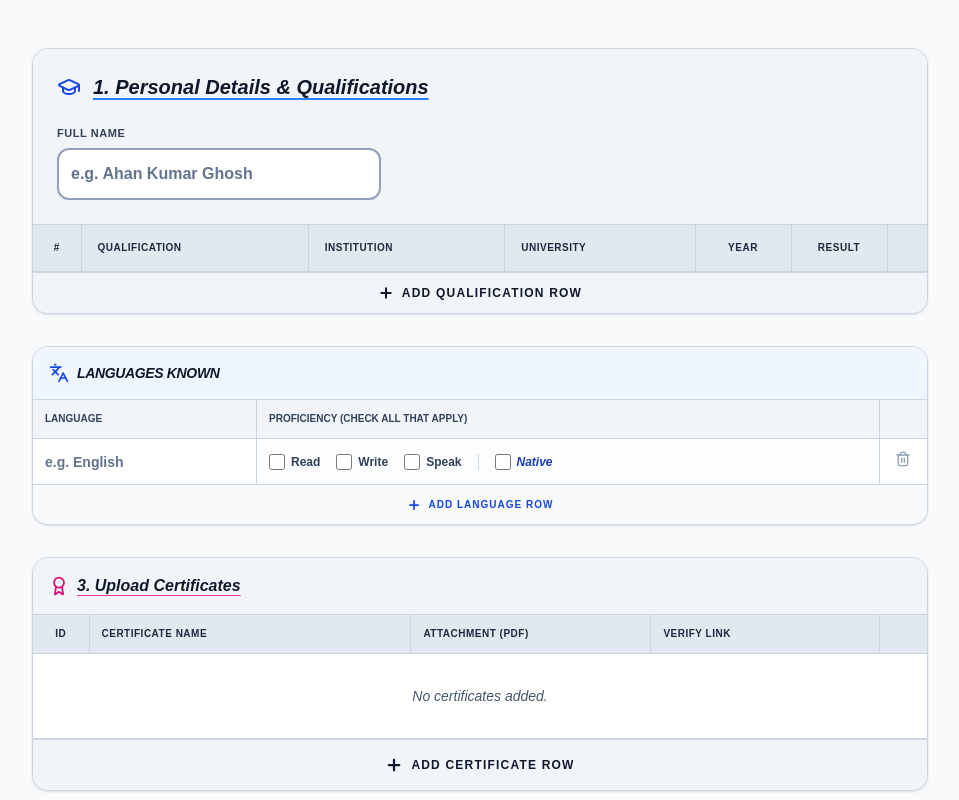
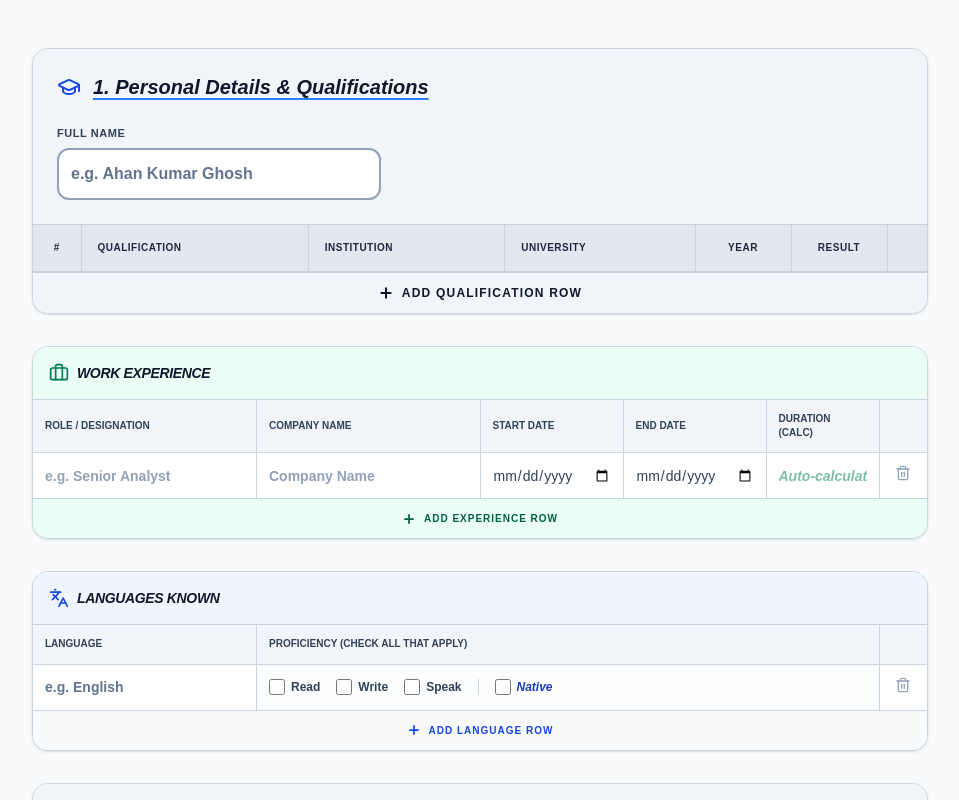
Before and after one commit to Emulsion24/Rezillion-Jobs, a Next.js app: page /candidate-profile in a window 1280 px wide. Shown: the top 800 px of the page, without its empty margins (160-1119 px from the left). Built offline with nearby package versions, Linux system fonts and the light colour scheme.

Commit message:
add the automatic expreience calculator

```diff
--- a/app/components/NameQualification.tsx
+++ b/app/components/NameQualification.tsx
@@ -1,8 +1,9 @@
 "use client";
 
 import React, { useState } from 'react';
-import { GraduationCap, Plus, Trash2, Languages } from 'lucide-react';
+import { GraduationCap, Plus, Trash2, Languages, Briefcase } from 'lucide-react';
 
+// --- Interfaces ---
 interface Qualification {
   name: string;
   institute: string;
@@ -11,7 +12,6 @@ interface Qualification {
   percentage: string;
 }
 
-// Updated interface to support multiple boolean selections
 interface LanguageEntry {
   language: string;
   read: boolean;
@@ -20,53 +20,121 @@ interface LanguageEntry {
   native: boolean;
 }
 
+interface ExperienceEntry {
+  role: string;
+  company: string;
+  startDate: string;
+  endDate: string;
+  duration: string; // Auto-calculated
+}
+
 export const NameQualification = () => {
+  // --- States ---
   const [qualifications, setQualifications] = useState<Qualification[]>([]);
 
-  // Updated initial state structure for checkboxes
   const [languages, setLanguages] = useState<LanguageEntry[]>([
     { language: '', read: false, write: false, speak: false, native: false }
   ]);
 
-  // --- Handlers for Qualifications ---
+  const [experiences, setExperiences] = useState<ExperienceEntry[]>([
+    { role: '', company: '', startDate: '', endDate: '', duration: '' }
+  ]);
+
+  // --- Helper: Calculate Date Duration ---
+  const calculateDuration = (start: string, end: string) => {
+    if (!start || !end) return '';
+    const startDate = new Date(start);
+    const endDate = new Date(end);
+
+    if (endDate < startDate) return 'Invalid Range';
+
+    let years = endDate.getFullYear() - startDate.getFullYear();
+    let months = endDate.getMonth() - startDate.getMonth();
+    let days = endDate.getDate() - startDate.getDate();
+
+    // Adjust for negative days (borrow from previous month)
+    if (days < 0) {
+      months--;
+      const prevMonth = new Date(endDate.getFullYear(), endDate.getMonth(), 0);
+      days += prevMonth.getDate();
+    }
+
+    // Adjust for negative months (borrow from previous year)
+    if (months < 0) {
+      years--;
+      months += 12;
+    }
+
+    // Format output
+    const parts = [];
+    if (years > 0) parts.push(`${years} Yr${years > 1 ? 's' : ''}`);
+    if (months > 0) parts.push(`${months} Mo${months > 1 ? 's' : ''}`);
+    if (days > 0) parts.push(`${days} Day${days > 1 ? 's' : ''}`);
+
+    return parts.length > 0 ? parts.join(' ') : '0 Days';
+  };
+
+  // --- Handlers: Qualification ---
   const addQualRow = () => {
     setQualifications([...qualifications, { name: '', institute: '', university: '', year: '', percentage: '' }]);
   };
 
   const updateQual = (index: number, field: keyof Qualification, value: string) => {
-    const updatedQuals = [...qualifications];
-    updatedQuals[index][field] = value;
-    setQualifications(updatedQuals);
+    setQualifications(prev => prev.map((q, i) => i === index ? { ...q, [field]: value } : q));
   };
 
   const removeQual = (index: number) => {
     setQualifications(qualifications.filter((_, i) => i !== index));
   };
 
-  // --- Handlers for Languages ---
-  // Updated to add object with boolean flags
-  const addLanguageRow = () => setLanguages([...languages, { language: '', read: false, write: false, speak: false, native: false }]);
+  // --- Handlers: Experience (New) ---
+  const addExperienceRow = () => {
+    setExperiences([...experiences, { role: '', company: '', startDate: '', endDate: '', duration: '' }]);
+  };
 
-  // Updated handler to accept boolean or string values
+  const updateExperience = (index: number, field: keyof ExperienceEntry, value: string) => {
+    setExperiences(prev => prev.map((exp, i) => {
+      if (i !== index) return exp;
+
+      const newExp = { ...exp, [field]: value };
+
+      // Auto-calculate duration if dates change
+      if (field === 'startDate' || field === 'endDate') {
+        newExp.duration = calculateDuration(newExp.startDate, newExp.endDate);
+      }
+
+      return newExp;
+    }));
+  };
+
+  const removeExperience = (index: number) => {
+    setExperiences(experiences.filter((_, i) => i !== index));
+  };
+
+  // --- Handlers: Language ---
+  const addLanguageRow = () => {
+    setLanguages([...languages, { language: '', read: false, write: false, speak: false, native: false }]);
+  };
+
   const updateLanguage = <K extends keyof LanguageEntry>(
     index: number,
     field: K,
     value: LanguageEntry[K]
   ) => {
     setLanguages(prev => prev.map((lang, i) =>
-    // Return a new object for the row we are updating
       i === index ? { ...lang, [field]: value } : lang
     ));
   };
+
   const removeLanguage = (index: number) => {
     setLanguages(languages.filter((_, i) => i !== index));
   };
 
   return (
     <div className="space-y-8 mb-8">
-      <div className="bg-white rounded-2xl border border-slate-300 shadow-sm overflow-hidden">
 
       {/* 1. Name Input Section */}
+      <div className="bg-white rounded-2xl border border-slate-300 shadow-sm overflow-hidden">
         <div className="p-6 bg-slate-100 border-b border-slate-300">
           <div className="flex items-center gap-3 text-slate-900 mb-6">
             <GraduationCap size={24} className="text-blue-700" />
@@ -74,7 +142,6 @@ const updateLanguage = <K extends keyof LanguageEntry>(
               1. Personal Details & Qualifications
             </h2>
           </div>
-
           <div className="grid grid-cols-1 md:grid-cols-2 gap-6 max-w-2xl">
             <div>
               <label className="text-[11px] font-black uppercase text-slate-700 mb-1.5 block tracking-wider">Full Name</label>
@@ -84,7 +151,6 @@ const updateLanguage = <K extends keyof LanguageEntry>(
                 className="w-full p-3 border-2 border-slate-400 rounded-xl focus:border-blue-600 outline-none transition-all font-bold text-slate-900 placeholder:text-slate-500 bg-white"
               />
             </div>
-
           </div>
         </div>
 
@@ -136,7 +202,84 @@ const updateLanguage = <K extends keyof LanguageEntry>(
         </div>
       </div>
 
-      {/* 3. Languages Section */}
+      {/* 3. NEW Experience Section */}
+      <div className="bg-white rounded-2xl border border-slate-300 shadow-sm overflow-hidden">
+        <div className="p-4 bg-emerald-50 border-b border-slate-300 flex items-center gap-2 text-slate-900">
+          <Briefcase size={20} className="text-emerald-700" />
+          <h3 className="font-bold italic text-sm uppercase tracking-tight">Work Experience</h3>
+        </div>
+        <div className="p-0 overflow-x-auto">
+          <table className="w-full text-sm text-left border-collapse">
+            <thead className="bg-slate-100 text-slate-700 text-[10px] font-black uppercase border-b border-slate-300">
+              <tr>
+                <th className="p-3 border-r border-slate-300 w-1/4">Role / Designation</th>
+                <th className="p-3 border-r border-slate-300 w-1/4">Company Name</th>
+                <th className="p-3 border-r border-slate-300 w-32">Start Date</th>
+                <th className="p-3 border-r border-slate-300 w-32">End Date</th>
+                <th className="p-3 border-r border-slate-300">Duration (Calc)</th>
+                <th className="p-3 w-12 text-center"></th>
+              </tr>
+            </thead>
+            <tbody className="divide-y divide-slate-300">
+              {experiences.map((exp, idx) => (
+                <tr key={idx} className="bg-white hover:bg-emerald-50/30 transition-colors">
+                  <td className="p-3 border-r border-slate-300">
+                    <input
+                      className="w-full bg-transparent outline-none font-bold text-slate-900 placeholder:text-slate-400"
+                      placeholder="e.g. Senior Analyst"
+                      value={exp.role}
+                      onChange={(e) => updateExperience(idx, 'role', e.target.value)}
+                    />
+                  </td>
+                  <td className="p-3 border-r border-slate-300">
+                    <input
+                      className="w-full bg-transparent outline-none font-semibold text-slate-900 placeholder:text-slate-400"
+                      placeholder="Company Name"
+                      value={exp.company}
+                      onChange={(e) => updateExperience(idx, 'company', e.target.value)}
+                    />
+                  </td>
+                  <td className="p-3 border-r border-slate-300">
+                    <input
+                      type="date"
+                      className="w-full bg-transparent outline-none font-medium text-slate-700 cursor-pointer"
+                      value={exp.startDate}
+                      onChange={(e) => updateExperience(idx, 'startDate', e.target.value)}
+                    />
+                  </td>
+                  <td className="p-3 border-r border-slate-300">
+                    <input
+                      type="date"
+                      className="w-full bg-transparent outline-none font-medium text-slate-700 cursor-pointer"
+                      value={exp.endDate}
+                      onChange={(e) => updateExperience(idx, 'endDate', e.target.value)}
+                    />
+                  </td>
+                  <td className="p-3 border-r border-slate-300">
+                     {/* Read Only Calculation Field */}
+                    <input
+                      readOnly
+                      className="w-full bg-transparent outline-none font-bold text-emerald-700 italic cursor-default"
+                      placeholder="Auto-calculated"
+                      value={exp.duration}
+                    />
+                  </td>
+                  <td className="p-3 text-center">
+                    <button onClick={() => removeExperience(idx)} className="text-slate-400 hover:text-red-600 transition-colors">
+                      <Trash2 size={16} />
+                    </button>
+                  </td>
+                </tr>
+              ))}
+            </tbody>
+          </table>
+          <button onClick={addExperienceRow} className="w-full p-3 bg-emerald-50 text-emerald-800 font-black text-[10px] flex items-center justify-center gap-2 hover:bg-emerald-100 border-t border-slate-300 transition-all uppercase tracking-widest">
+            <Plus size={14} strokeWidth={3} /> Add Experience Row
+          </button>
+        </div>
+      </div>
+
+      {/* 4. Languages Section */}
       <div className="bg-white rounded-2xl border border-slate-300 shadow-sm overflow-hidden">
         <div className="p-4 bg-blue-50 border-b border-slate-300 flex items-center gap-2 text-slate-900">
           <Languages size={20} className="text-blue-700" />
@@ -164,45 +307,21 @@ const updateLanguage = <K extends keyof LanguageEntry>(
                     />
                   </td>
                   <td className="p-3 border-r border-slate-300 bg-blue-50/20">
-                    {/* Checkbox Group */}
                     <div className="flex flex-wrap items-center gap-4">
                       <label className="flex items-center gap-1.5 cursor-pointer hover:opacity-80">
-                        <input
-                          type="checkbox"
-                          checked={lang.read}
-                          onChange={(e) => updateLanguage(idx, 'read', e.target.checked)}
-                          className="w-4 h-4 accent-blue-700 cursor-pointer"
-                        />
+                        <input type="checkbox" checked={lang.read} onChange={(e) => updateLanguage(idx, 'read', e.target.checked)} className="w-4 h-4 accent-blue-700 cursor-pointer" />
                         <span className="text-xs font-bold text-slate-700">Read</span>
                       </label>
-
                       <label className="flex items-center gap-1.5 cursor-pointer hover:opacity-80">
-                        <input
-                          type="checkbox"
-                          checked={lang.write}
-                          onChange={(e) => updateLanguage(idx, 'write', e.target.checked)}
-                          className="w-4 h-4 accent-blue-700 cursor-pointer"
-                        />
+                        <input type="checkbox" checked={lang.write} onChange={(e) => updateLanguage(idx, 'write', e.target.checked)} className="w-4 h-4 accent-blue-700 cursor-pointer" />
                         <span className="text-xs font-bold text-slate-700">Write</span>
                       </label>
-
                       <label className="flex items-center gap-1.5 cursor-pointer hover:opacity-80">
-                        <input
-                          type="checkbox"
-                          checked={lang.speak}
-                          onChange={(e) => updateLanguage(idx, 'speak', e.target.checked)}
-                          className="w-4 h-4 accent-blue-700 cursor-pointer"
-                        />
+                        <input type="checkbox" checked={lang.speak} onChange={(e) => updateLanguage(idx, 'speak', e.target.checked)} className="w-4 h-4 accent-blue-700 cursor-pointer" />
                         <span className="text-xs font-bold text-slate-700">Speak</span>
                       </label>
-
                       <label className="flex items-center gap-1.5 cursor-pointer hover:opacity-80 border-l border-slate-300 pl-4">
-                        <input
-                          type="checkbox"
-                          checked={lang.native}
-                          onChange={(e) => updateLanguage(idx, 'native', e.target.checked)}
-                          className="w-4 h-4 accent-blue-700 cursor-pointer"
-                        />
+                        <input type="checkbox" checked={lang.native} onChange={(e) => updateLanguage(idx, 'native', e.target.checked)} className="w-4 h-4 accent-blue-700 cursor-pointer" />
                         <span className="text-xs font-black italic text-blue-800">Native</span>
                       </label>
                     </div>
```
Lines whose indentation alone changed are shown as unchanged.
